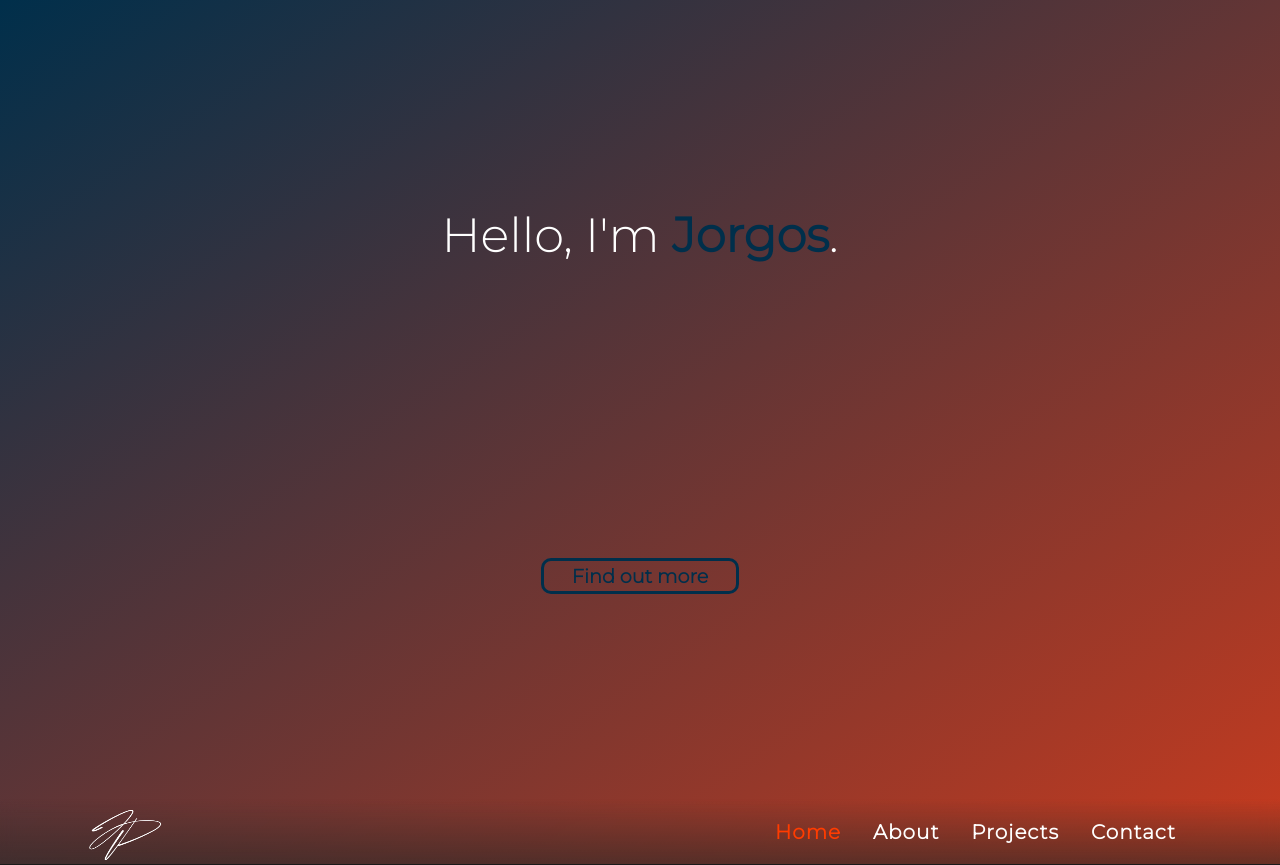
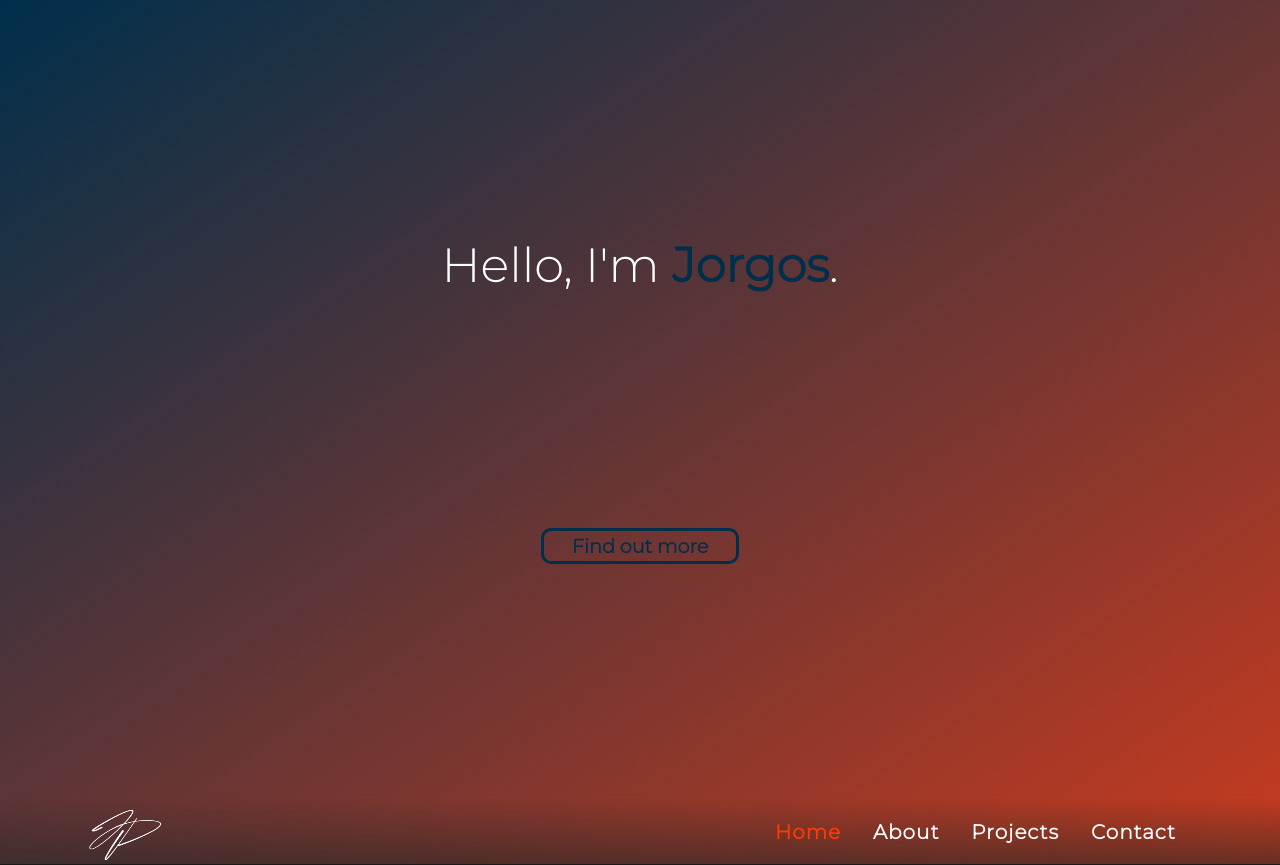
Before and after one commit to JorgoPapapostolu/Portfolio, a React (Create React App) app: page / in a window 1280 px wide. Built offline with nearby package versions, Linux system fonts and the light colour scheme.

Commit message:
signature size change

```diff
--- a/src/App.css
+++ b/src/App.css
@@ -88,8 +88,8 @@ body {
 
 .drop-in-2 {
   margin-top: 1rem;
-  width: 900px;
-  height: 250px;
+  width: 750px;
+  height: 190px;
 }
 
 .delayed {
```
